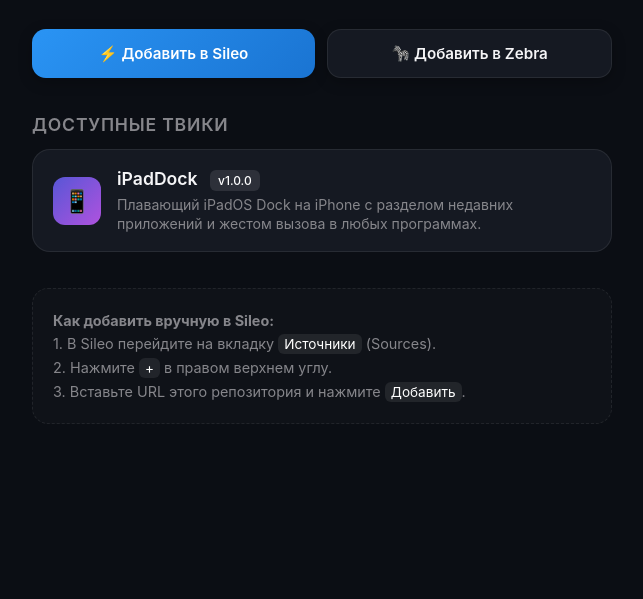
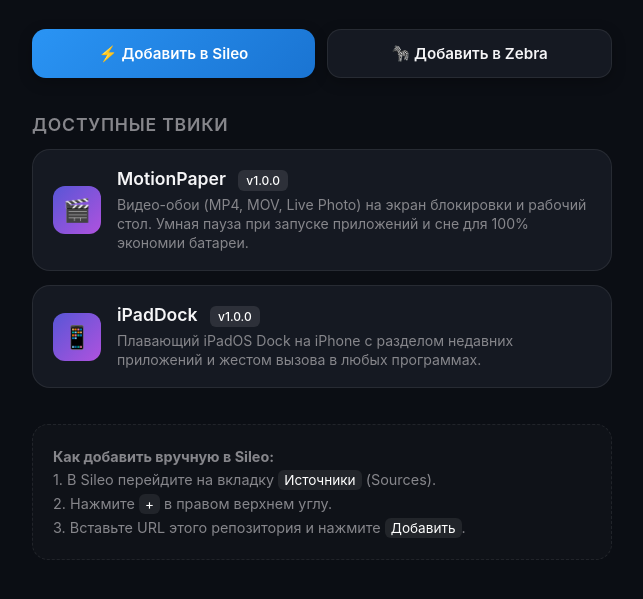
Before and after one commit to xvoidead/repo, a plain HTML site: page index.html in a window 1280 px wide. Shown: the part 113-712 px from the top of the page, without its empty margins (318-961 px from the left). Drawn offline with Linux system fonts and the light colour scheme.

Commit message:
Add MotionPaper v1.0.0 (Video Wallpapers)

```diff
--- a/index.html
+++ b/index.html
@@ -192,6 +192,14 @@
         <div class="section-title">Доступные твики</div>
 
         <div class="tweak-card">
+            <div class="tweak-icon">🎬</div>
+            <div class="tweak-info">
+                <div class="tweak-title">MotionPaper <span class="badge">v1.0.0</span></div>
+                <div class="tweak-desc">Видео-обои (MP4, MOV, Live Photo) на экран блокировки и рабочий стол. Умная пауза при запуске приложений и сне для 100% экономии батареи.</div>
+            </div>
+        </div>
+
+        <div class="tweak-card">
             <div class="tweak-icon">📱</div>
             <div class="tweak-info">
                 <div class="tweak-title">iPadDock <span class="badge">v1.0.0</span></div>
```
Also changed, not shown: 5 other files.
